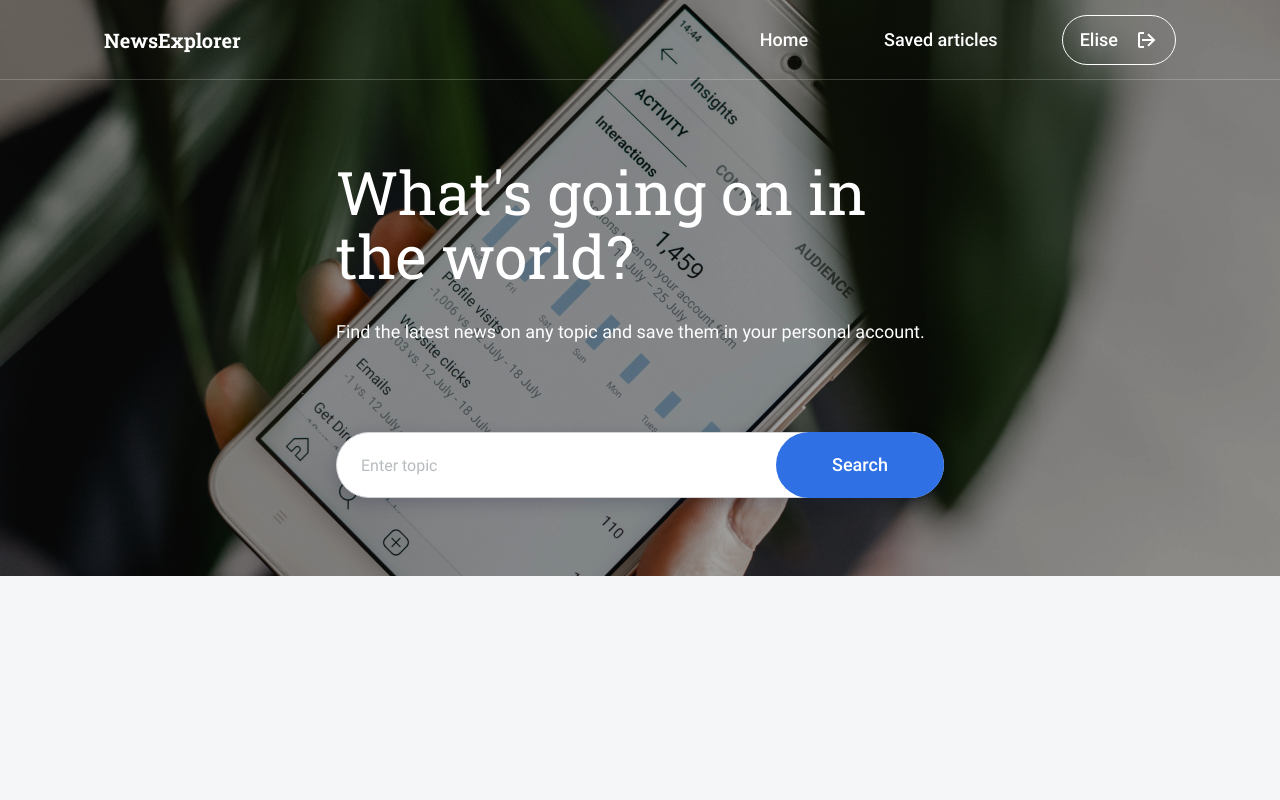
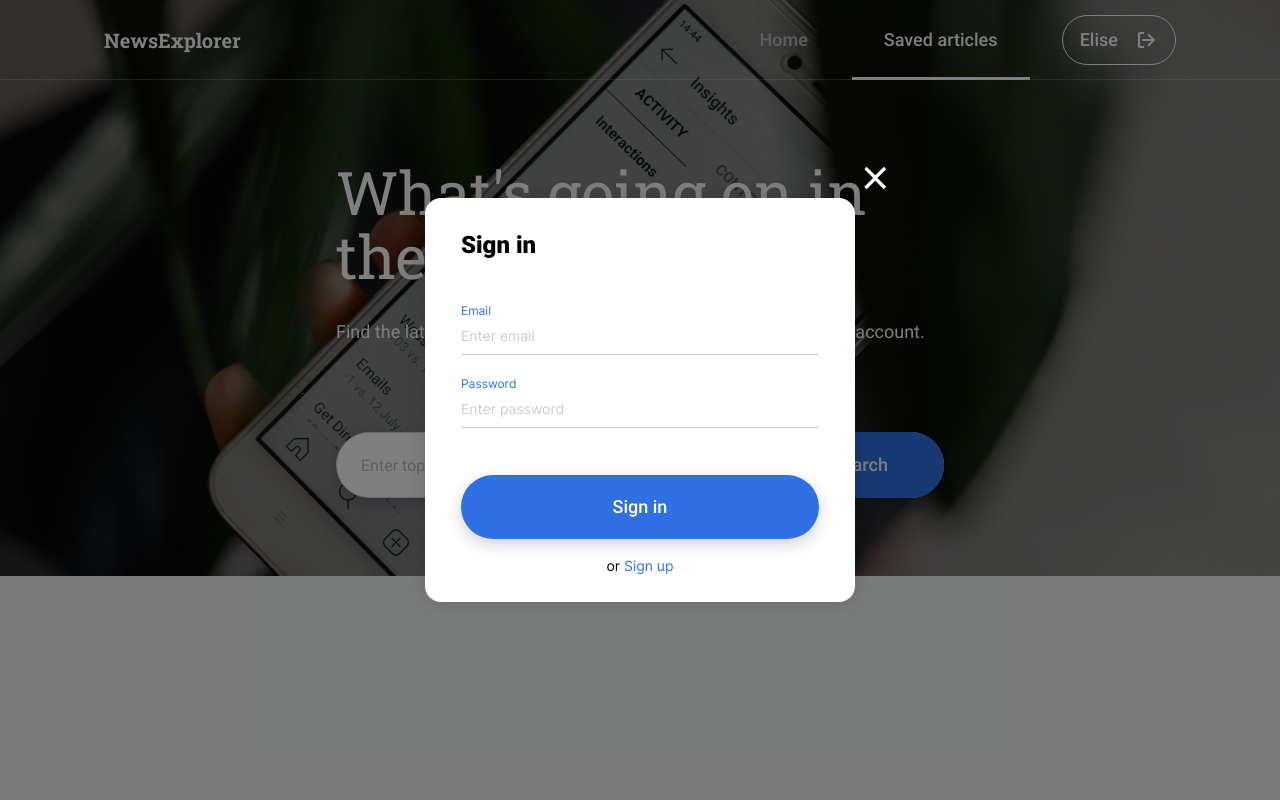
Before and after one commit to MarkALevy/news-explorer-frontend, a React (Vite) app: page / in a window 1280 px wide. Shown: the top 800 px of the page. Built offline with nearby package versions, Linux system fonts and the light colour scheme.

Commit message:
create login modal

```diff
--- a/src/components/App/App.css
+++ b/src/components/App/App.css
@@ -1,4 +1,4 @@
-.page {
+.page__content {
   margin: 0 auto;
   max-width: 1440px;
 }
--- a/src/components/App/App.jsx
+++ b/src/components/App/App.jsx
@@ -5,11 +5,16 @@ import Main from "../Main/Main.jsx";
 import SavedNews from "../SavedNews/SavedNews.jsx";
 import Footer from "../Footer/Footer.jsx";
 import ProtectedRoute from "../ProtectedRoute/ProtectedRoute.jsx";
+import LoginForm from "../LoginForm/LoginForm.jsx";
 import "./App.css";
 
 function App() {
   const [isLoggedIn, setIsLoggedIn] = useState(true);
-  const [activeModal, setActiveModal] = useState("");
+  const [activeModal, setActiveModal] = useState("login");
+
+  const handleLogin = ({ email, password }) => {
+    console.log(activeModal);
+  };
 
   const closeActiveModal = () => {
     setActiveModal("");
@@ -30,6 +35,7 @@ function App() {
 
   return (
     <div className="page">
+      <div className="page__content">
         <Header isLoggedIn={isLoggedIn} />
         <Routes>
           <Route path="/" element={<Main />} />
@@ -54,6 +60,15 @@ function App() {
         </Routes>
         <Footer />
       </div>
+      {activeModal === "login" && (
+        <LoginForm
+          isOpen={activeModal === "login"}
+          onClose={closeActiveModal}
+          // handleRegisterClick={handleRegisterClick}
+          onSubmit={handleLogin}
+        />
+      )}
+    </div>
   );
 }
 
--- /dev/null
+++ b/src/components/LoginForm/LoginForm.jsx
@@ -0,0 +1,62 @@
+import React, { useState } from "react";
+import PopupWithForm from "../PopupWithForm/PopupWithForm";
+
+function LoginForm({ onClose, isOpen, onSubmit, handleRegisterClick }) {
+  const [email, setEmail] = useState("");
+  const handleEmailChange = (e) => {
+    setEmail(e.target.value);
+  };
+  const [password, setPassword] = useState("");
+  const handlePasswordChange = (e) => {
+    setPassword(e.target.value);
+  };
+  const handleClickOr = (e) => {
+    e.preventDefault();
+    // handleRegisterClick();
+  };
+  const handleSubmit = (e) => {
+    e.preventDefault();
+    onSubmit({ email, password });
+  };
+
+  return (
+    <PopupWithForm
+      buttonText="Sign in"
+      title="Sign in"
+      isOpen={isOpen}
+      onClose={onClose}
+      onSubmit={handleSubmit}
+      orText="Sign up"
+      onClickOr={handleClickOr}
+    >
+      <label htmlFor="email" className="modal__label">
+        Email
+        <input
+          type="email"
+          className="modal__input"
+          id="email"
+          name="email"
+          placeholder="Enter email"
+          onChange={handleEmailChange}
+          value={email}
+          required
+        />
+      </label>
+      <label htmlFor="password" className="modal__label">
+        Password
+        <input
+          type="password"
+          className="modal__input"
+          id="password"
+          name="password"
+          placeholder="Enter password"
+          onChange={handlePasswordChange}
+          value={password}
+          required
+        />
+      </label>
+    </PopupWithForm>
+  );
+}
+
+export default LoginForm;
--- a/src/components/Navigation/Navigation.css
+++ b/src/components/Navigation/Navigation.css
@@ -22,22 +22,31 @@
   font-weight: 500;
 }
 .nav__link {
-  color: #fff;
+  color: #b6bcbf;
   background-color: transparent;
   border-style: none;
   padding: 0;
   font-size: 18px;
   font-weight: 500;
   line-height: 24px;
-  margin-left: 76px;
+  margin-left: 33px;
   cursor: pointer;
 }
 
-/* .nav__link_current {
+.nav__link_home {
+  width: 70px;
+}
+
+.nav__link_saved {
+  width: 178px;
+}
+
+.nav__link_current {
+  color: #fff;
   padding-top: 28px;
   padding-bottom: 25px;
   border-bottom: 3px solid #fff;
-} */
+}
 
 .nav__current-user {
   background-color: transparent;
@@ -49,7 +58,7 @@
   align-items: center;
   border: 1px solid #fff;
   border-radius: 100px;
-  margin-left: 64px;
+  margin-left: 32px;
   cursor: pointer;
 }
 .nav__current-user_name {
--- a/src/components/Navigation/Navigation.jsx
+++ b/src/components/Navigation/Navigation.jsx
@@ -8,8 +8,10 @@ function Navigation({ isLoggedIn }) {
       <div className="nav__links">
         {isLoggedIn ? (
           <div className="nav__links nav__logged-in">
-            <button className="nav__link">Home</button>
-            <button className="nav__link">Saved articles</button>
+            <button className="nav__link nav__link_home ">Home</button>
+            <button className="nav__link nav__link_saved nav__link_current">
+              Saved articles
+            </button>
             <button className="nav__current-user">
               <p className="nav__current-user_name">Elise</p>
               <div className="nav__current-user_name_signout"></div>
@@ -17,7 +19,7 @@ function Navigation({ isLoggedIn }) {
           </div>
         ) : (
           <div className="nav__links nav__logged-out">
-            <button className="nav__link">Home</button>
+            <button className="nav__link nav__link_home">Home</button>
             <button className="nav__signin">Sign in</button>
           </div>
         )}
--- /dev/null
+++ b/src/components/PopupWithForm/PopupWithForm.css
@@ -0,0 +1,146 @@
+.modal {
+  position: fixed;
+  top: 0;
+  left: 0;
+  bottom: 0;
+  right: 0;
+  background-color: rgba(0, 0, 0, 0.5);
+  display: flex;
+  justify-content: center;
+  align-items: center;
+  visibility: hidden;
+  opacity: 0;
+  transition: visibility 0s linear 0.5s, opacity 0.5s linear;
+  z-index: 2;
+}
+
+.modal__title {
+  margin: 0 0 22px 0;
+  font-family: "Roboto", Arial, sans-serif;
+  font-size: 24px;
+  font-weight: 900;
+  text-align: left;
+}
+
+.modal_opened {
+  visibility: visible;
+  opacity: 1;
+  transition-delay: 0s;
+}
+.modal__close {
+  background-color: transparent;
+  background-image: url("../../assets/close.svg");
+  background-size: contain;
+  background-repeat: no-repeat;
+  border: none;
+  height: 0;
+  width: 0;
+  padding: 20px;
+  position: absolute;
+  top: -40px;
+  right: -40px;
+  cursor: pointer;
+  z-index: 3;
+}
+
+.modal__content {
+  max-width: 358px;
+  background-color: #fff;
+  box-shadow: 0px 0px 25px 0px #00000026;
+  position: relative;
+  padding: 34px 36px 28px;
+  width: 100%;
+  border-radius: 16px;
+}
+
+.modal__label {
+  margin-top: 22px;
+  display: flex;
+  flex-direction: column;
+  font-family: "Inter", Arial, sans-serif;
+  font-size: 12px;
+  font-weight: 400;
+  color: #2f71e5;
+}
+
+.modal__form {
+  display: flex;
+  flex-direction: column;
+  width: 100%;
+}
+.modal__input {
+  display: block;
+  border-style: none;
+  border-bottom: 1px solid rgba(0, 0, 0, 0.2);
+  font-family: "Inter", Arial, sans-serif;
+  font-size: 14px;
+  font-weight: 400;
+  padding: 10px 0;
+  caret-color: #2f71e5;
+}
+
+.modal__input::placeholder {
+  color: rgba(0, 0, 0, 0.2);
+}
+
+.modal__input:focus {
+  outline: none;
+  border-bottom: 1px solid #000;
+}
+.modal__error {
+  margin-top: 9px;
+  height: 30px;
+}
+
+.modal__error_visible {
+  color: #ff0000;
+  font-family: "Inter", Arial, sans-serif;
+  font-size: 12px;
+  font-weight: 400;
+  text-align: center;
+}
+
+.modal__submit {
+  background-color: #2f71e5;
+  box-shadow: 0px 5px 15px 0px #0e1a3933;
+  border-style: none;
+  border-radius: 100px;
+  color: #fff;
+  font-family: "Roboto", Arial, sans-serif;
+  font-size: 18px;
+  font-weight: 500;
+  line-height: 24px;
+  text-align: center;
+  padding: 20px 115px;
+  margin-top: 8px;
+  margin-bottom: 16px;
+  cursor: pointer;
+  transition: background-color 0.2s linear 0;
+}
+
+.modal__submit:hover {
+  background-color: #347eff;
+}
+
+.modal__submit:active {
+  background-color: #2a65cc;
+}
+
+.modal__span {
+  font-size: 14px;
+  font-weight: 400;
+  text-align: center;
+  font-family: "Inter", Arial, sans-serif;
+}
+
+.modal__or-button {
+  background-color: transparent;
+  border-style: none;
+  font-family: "Inter", Arial, sans-serif;
+  font-size: 14px;
+  padding: 3px 0 0 0;
+  font-weight: 400;
+  text-align: center;
+  color: #2f71e5;
+  cursor: pointer;
+}
--- /dev/null
+++ b/src/components/PopupWithForm/PopupWithForm.jsx
@@ -0,0 +1,39 @@
+import "./PopupWithForm.css";
+function PopupWithForm({
+  children,
+  buttonText,
+  title,
+  isOpen,
+  onClose,
+  onSubmit,
+  orText,
+  onClickOr,
+}) {
+  return (
+    <div className={`modal ${isOpen && "modal_opened"}`}>
+      <div className="modal__content">
+        <h2 className="modal__title">{title}</h2>
+        <button onClick={onClose} type="button" className="modal__close" />
+        <form className="modal__form" onSubmit={onSubmit}>
+          {children}
+          <span className="modal__error"></span>
+          <button type="submit" className="modal__submit">
+            {buttonText}
+          </button>
+          <span className="modal__span">
+            or{" "}
+            <button
+              type="button"
+              onClick={onClickOr}
+              className="modal__or-button"
+            >
+              {orText}
+            </button>
+          </span>
+        </form>
+      </div>
+    </div>
+  );
+}
+
+export default PopupWithForm;
--- a/src/components/SearchForm/SearchForm.css
+++ b/src/components/SearchForm/SearchForm.css
@@ -39,6 +39,7 @@
   font-family: "Roboto", Arial, sans-serif;
   padding: 21px 24px;
   box-shadow: 0px 5px 15px 0px #0e1a3933;
+  caret-color: #2f71e5;
 }
 
 .search-form__text-box::placeholder {
@@ -47,6 +48,10 @@
   font-weight: 400;
   line-height: 22px;
   color: #b6bcbf;
+}
+
+.search-form__text-box:focus {
+  outline: none;
 }
 
 .search-form__btn {
@@ -62,6 +67,7 @@
   font-weight: 500;
   font-family: "Roboto", Arial, sans-serif;
   cursor: pointer;
+  transition: background-color 0.2s linear 0;
 }
 
 .search-form__btn:hover {
```
Also changed, not shown: src/assets/close.svg (added). Lines whose indentation alone changed are shown as unchanged.
